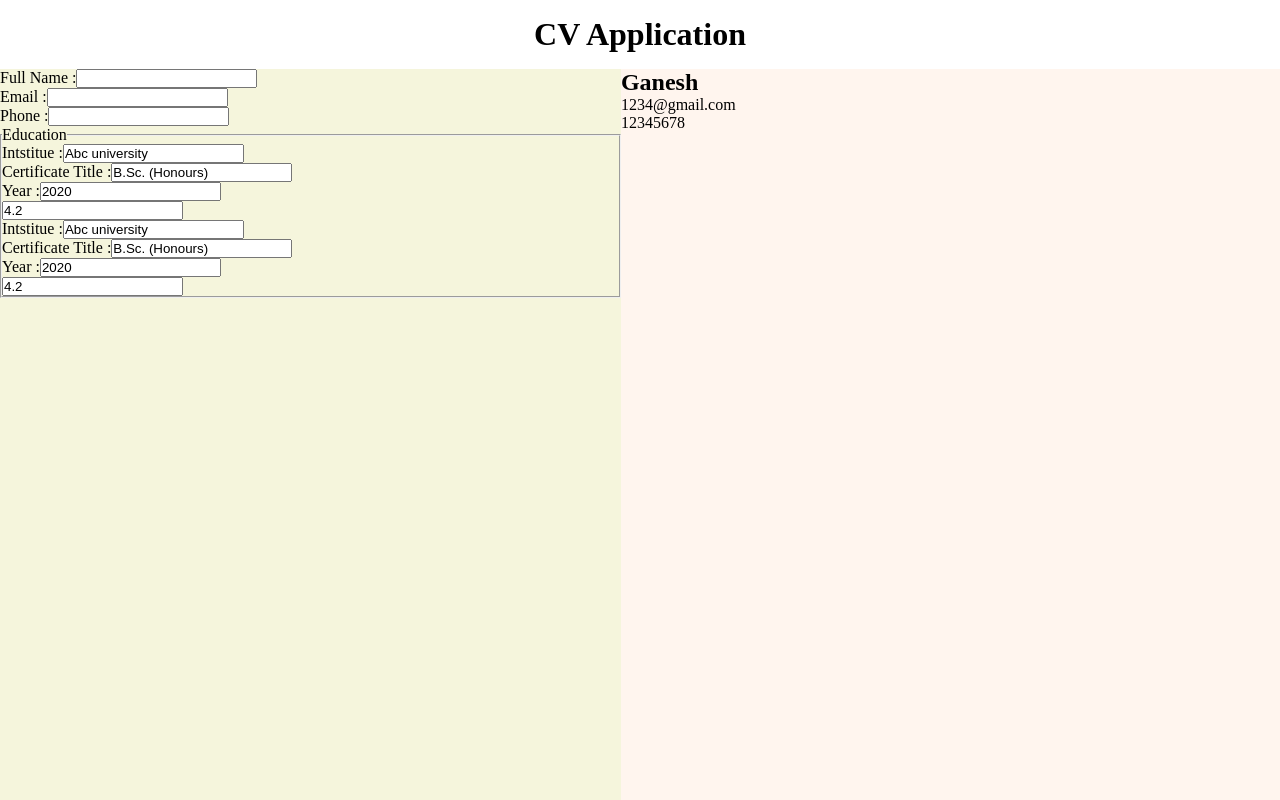
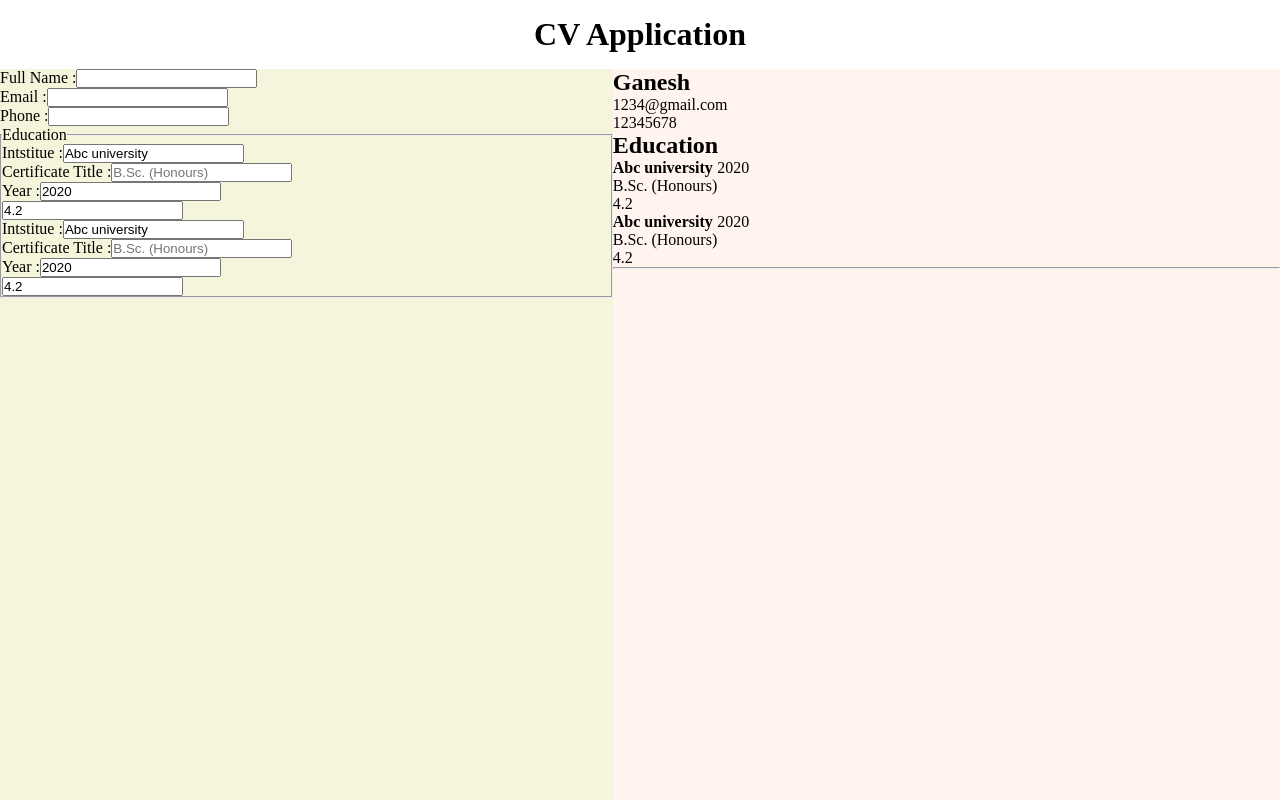
Before and after one commit to GaneshS288/cv-application, a React (Vite) app: page / in a window 1280 px wide. Built offline with nearby package versions, Linux system fonts and the light colour scheme.

Commit message:
add education list to cv section

```diff
--- a/src/components/CvSection.jsx
+++ b/src/components/CvSection.jsx
@@ -1,5 +1,23 @@
 import GeneralInfo from "./General-info.jsx";
 import "../styles/CvSection.css";
+import EducationList from "./EducationList.jsx";
+
+const educationInfo = [
+  {
+    id: crypto.randomUUID(),
+    institute: "Abc university",
+    title: "B.Sc. (Honours)",
+    year: 2020,
+    gpa: 4.2,
+  },
+  {
+    id: crypto.randomUUID(),
+    institute: "Abc university",
+    title: "B.Sc. (Honours)",
+    year: 2020,
+    gpa: 4.2,
+  },
+];
 
 export default function CvSection() {
   return (
@@ -9,6 +27,7 @@ export default function CvSection() {
         email={"1234@gmail.com"}
         phone={"12345678"}
       ></GeneralInfo>
+      <EducationList educationInfo={educationInfo}></EducationList>
     </div>
   );
 }
--- a/src/components/EducationInputList.jsx
+++ b/src/components/EducationInputList.jsx
@@ -11,7 +11,7 @@ export default function EducationInputList({educationInfo}) {
   );
 }
 
-function EducationInputItem({institute, certificateTitle, year, gpa}) {
+function EducationInputItem({institute, title, year, gpa}) {
   return (
     <div className="education-input-item flex-column">
       <label>
@@ -21,7 +21,7 @@ function EducationInputItem({institute, certificateTitle, year, gpa}) {
 
       <label>
         Certificate Title :
-        <input type="text" name="certificate-title" value={certificateTitle} placeholder="B.Sc. (Honours)" required />
+        <input type="text" name="certificate-title" value={title} placeholder="B.Sc. (Honours)" required />
       </label>
 
       <label>
--- /dev/null
+++ b/src/components/EducationList.jsx
@@ -0,0 +1,31 @@
+export default function EducationList({ educationInfo }) {
+  return (
+    <div className="Education">
+      <h2>Education</h2>
+      {educationInfo.map((info) => [
+        <EducationListItem
+          key={info.id}
+          institue={info.institute}
+          title={info.title}
+          year={info.year}
+          gpa={info.gpa}
+        ></EducationListItem>,
+      ])}
+      <hr />
+    </div>
+  );
+}
+
+function EducationListItem({ institue, title, year, gpa }) {
+  return (
+    <div className="flex-row">
+      <div>
+        <h4>{institue}</h4>
+        <p>{title}</p>
+        <p>{gpa}</p>
+      </div>
+
+      <p>{year}</p>
+    </div>
+  );
+}
```
